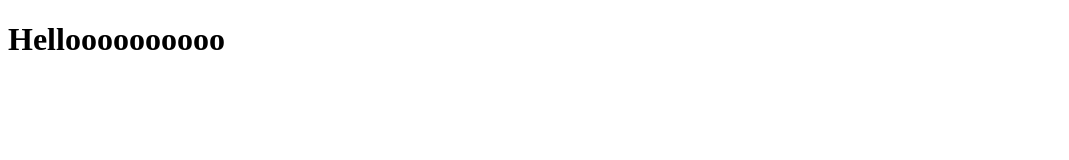
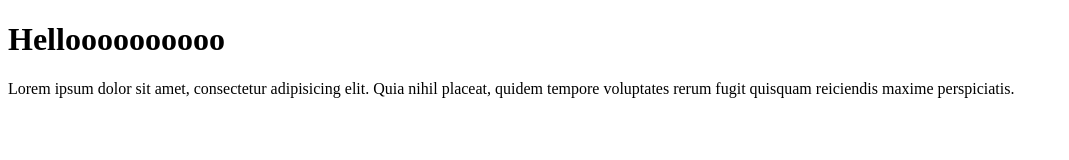
Before and after one commit to jasminehxiao/git-hub-lesson, a plain HTML site: page index.html in a window 1280 px wide. Shown: the whole page, without its empty margins (0-1069 px from the left). Drawn offline with Linux system fonts and the light colour scheme.

Commit message:
added a paragraph with lorem ipsem

```diff
--- a/index.html
+++ b/index.html
@@ -6,5 +6,6 @@
 </head>
 <body>
 	<h1>Helloooooooooo</h1>
+	<p>Lorem ipsum dolor sit amet, consectetur adipisicing elit. Quia nihil placeat, quidem tempore voluptates rerum fugit quisquam reiciendis maxime perspiciatis.</p>
 </body>
 </html>
```
